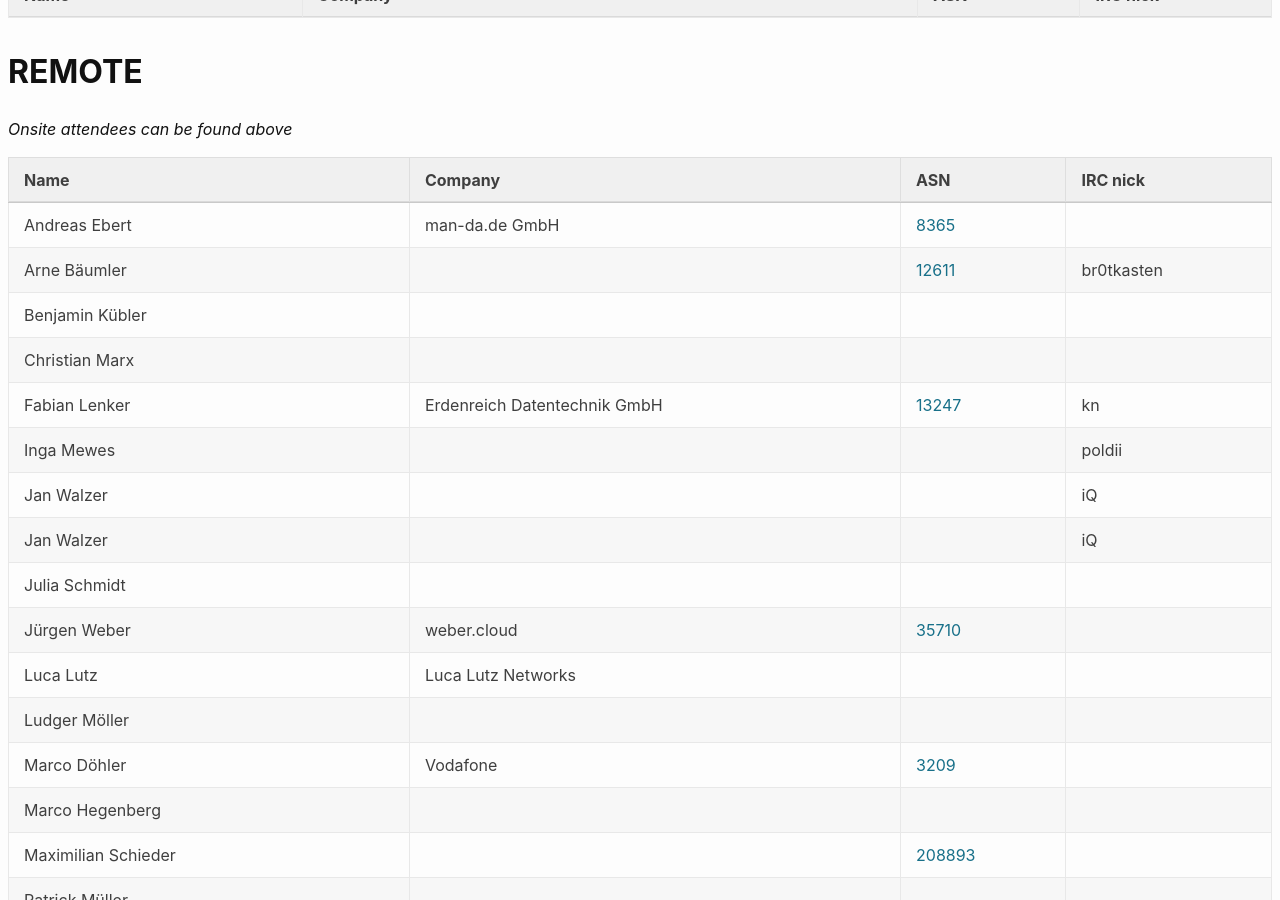
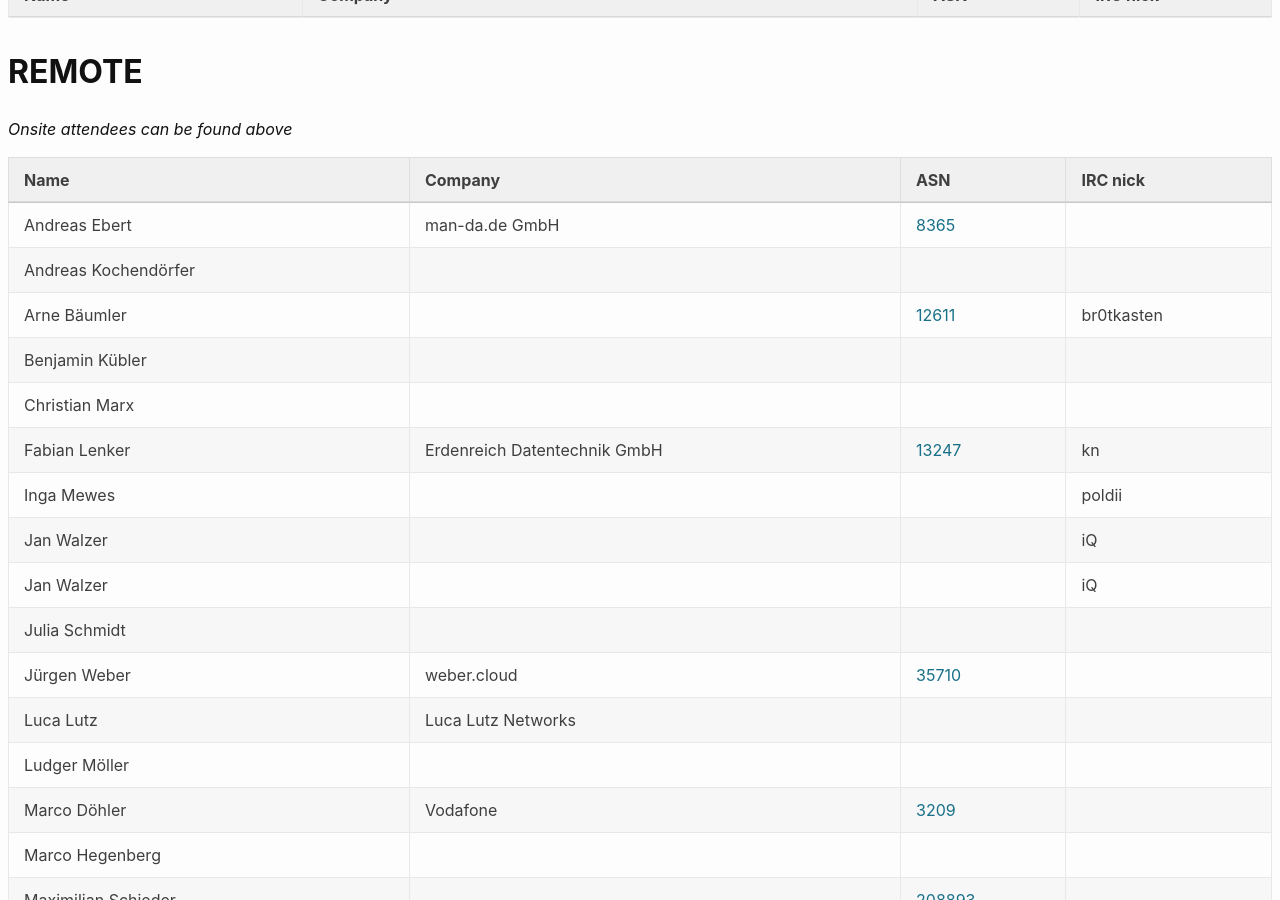
Before and after one commit to denog/pretix-attendeelist, a Jekyll site: the page built from denog15/index.md, in a window 1280 px wide and 900 px high, scrolled down 11409 px. Built offline with Jekyll 4.4.1, drawn with Linux system fonts in a browser that asks for light colours.

Commit message:
Latest data: Fri Oct  6 06:47:55 UTC 2023

```diff
--- a/_data/attendees_denog15_online.json
+++ b/_data/attendees_denog15_online.json
@@ -4,6 +4,12 @@
     "company": "man-da.de GmbH",
     "irc": null,
     "asn": "8365"
+  },
+  {
+    "name": "Andreas Kochendörfer",
+    "company": null,
+    "irc": null,
+    "asn": null
   },
   {
     "name": "Arne Bäumler",
```
